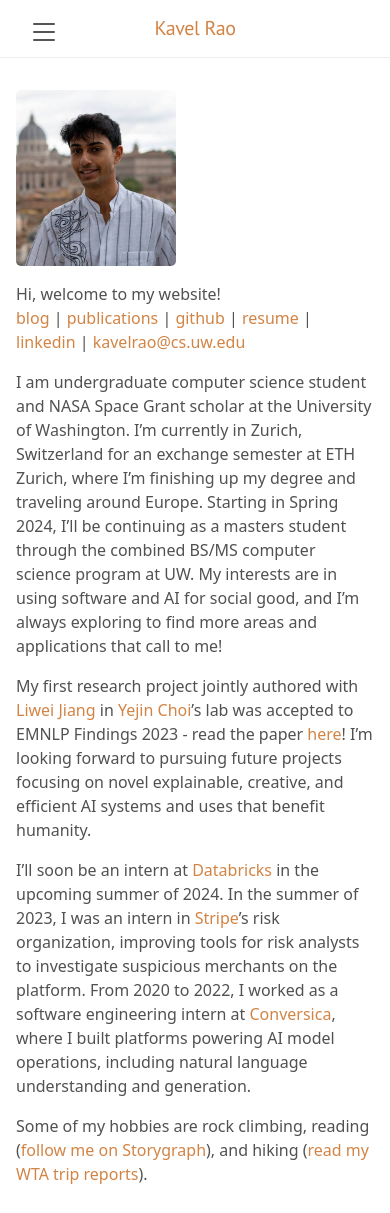
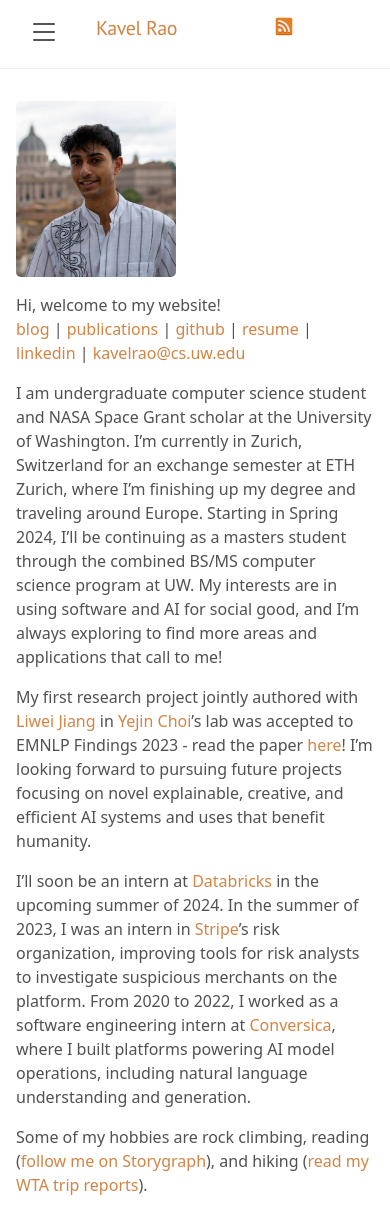
Before and after one commit to kavelrao/kavelrao.github.io, a Jekyll site: the page built from index.md, in a window 390 px wide. Built offline with Jekyll 4.4.1, drawn with Linux system fonts in a browser that asks for light colours.

Commit message:
add atom feed icon

```diff
--- a/_layouts/default.html
+++ b/_layouts/default.html
@@ -13,7 +13,11 @@
       <div class="masthead">
         <div class="container">
           <h3 class="masthead-title">
-            <a href="{{ site.baseurl }}/" title="Home">{{ site.title }}</a>
+            <!-- <a href="{{ site.baseurl }}/" title="Home" style="display: inline-block;">{{ site.title }} </a> <a href="{{ site.baseurl }}/atom.xml"><img src="/public/img/feed-icon.png" style="width: 1rem; display: inline-block; align-self: right;" /></a> -->
+            <div class="masthead-title-line" style="display: flex; justify-content: space-between;">
+              <a href="{{ site.baseurl }}/" title="Home">{{ site.title }}</a>
+              <a href="{{ site.baseurl }}/atom.xml" target="_blank"><img src="/public/img/feed-icon.png" style="height: 1em;" /></a>
+            </div>
             <small>{{ site.tagline }}</small>
           </h3>
         </div>
--- a/public/css/lanyon.css
+++ b/public/css/lanyon.css
@@ -120,6 +120,9 @@ h1, h2, h3, h4, h5, h6 {
   }
   .masthead-title small {
     display: none;
+  }
+  .masthead-title .masthead-title-line {
+    padding: 0 5rem;
   }
 }
 
```
Also changed, not shown: public/img/feed-icon.png (added).
